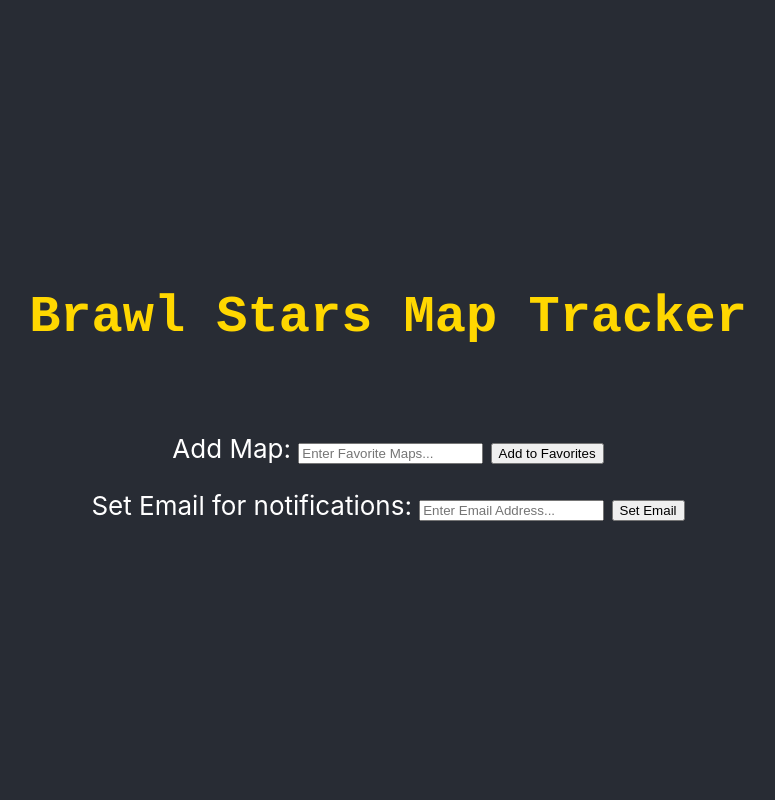
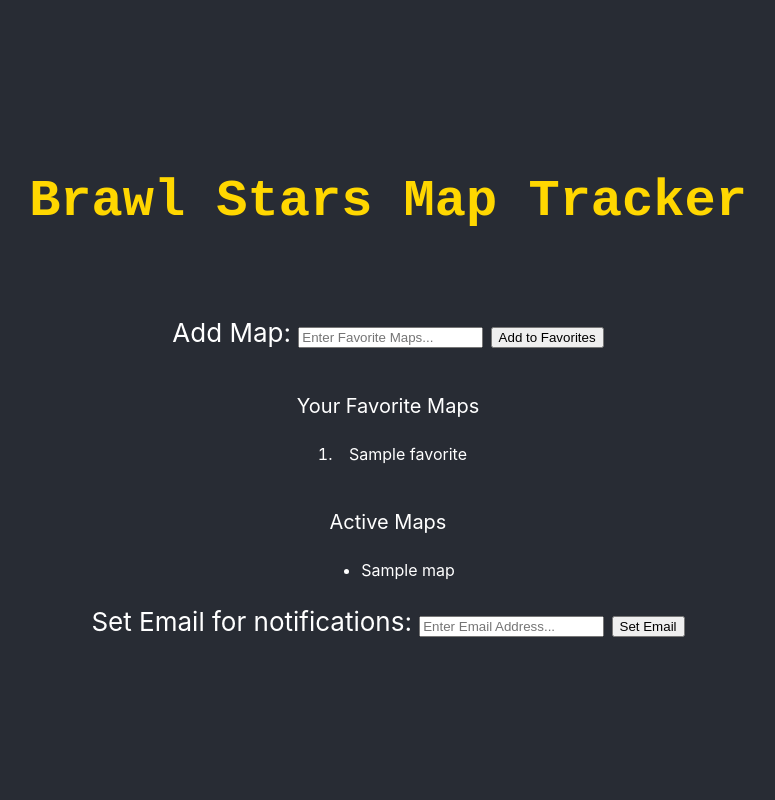
Before and after one commit to robotkid/fp-ia, a Flask app: template templates/index.html in a window 1280 px wide. Shown: the whole page, without its empty margins (252-1027 px from the left). Run offline with Flask 3, Linux system fonts and the light colour scheme; the template is opened without the code that fills it: most values are stand-ins (such as "Sample title", 1, 10 or a date in 2020); parts of the project's set-up code (start-up, migrations or seed data) failed here and were passed over; some libraries are stand-ins or nearby versions.

Commit message:
User can now add favorites to their own account and it is shown on the home page along with the active maps

```diff
--- a/app.py
+++ b/app.py
@@ -50,10 +50,41 @@
              return redirect('/login')
         username = session['username']
         print(f"User logged in: {username}")
-        brawlStarsMapTrackerRegistrationForm=BrawlStarsMapTrackerRegistrationForm()
-        return render_template('index.html',form=brawlStarsMapTrackerRegistrationForm)
-
-
+        con = sqlite3.connect('user1.db')
+        c = con.cursor()
+        c.execute("SELECT map_name FROM favoriteMaps WHERE user_name = ?", (username,))
+        user_favorites = [row[0] for row in c.fetchall()]
+        active_map_names = fetch_active_map_names()
+        print(f"Active maps: {active_map_names}")
+        message = None
+        if request.method == 'POST':
+            map_name = request.form.get('addMaps')
+            print(f"Map entered by user: {map_name}")
+            if map_name:
+                if map_name in active_map_names:
+                    c.execute("SELECT * FROM favoriteMaps WHERE user_name = ? AND map_name = ?", (username, map_name))
+                    if c.fetchone():
+                        message = f"'{map_name}' is already in your favorites."
+                    else:
+                        c.execute("INSERT INTO favoriteMaps (user_name, map_name) VALUES (?, ?)", (username, map_name))
+                        con.commit()
+                        message = f"'{map_name}' has been added to your favorites."
+                        c.execute("SELECT map_name FROM favoriteMaps WHERE user_name = ?", (username,))
+                        user_favorites = [row[0] for row in c.fetchall()]
+                else:
+                    message = f"'{map_name}' is not an active map."
+            else:
+                message = "Please enter a valid map name."
+        con.close()
+        brawlStarsMapTrackerRegistrationForm = BrawlStarsMapTrackerRegistrationForm()
+        return render_template(
+            'index.html',
+            form=brawlStarsMapTrackerRegistrationForm,
+            favorites=user_favorites,
+            active_maps=active_map_names,
+            message=message,
+            username=username
+        )
 
 @app.route('/login', methods=['POST','GET'])
 def login():
@@ -106,41 +137,3 @@
 def successformsubmission():
     name=session.get('name', None)
     return render_template('successformsubmission.html')
-
-# def hello_world():
-#     return render_template("index.html", title="Brawl Stars Map Tracker",
-#                            mapName1a=mapName1a, mapMode1a=mapMode1a,
-#                            mapName1b=mapName1b, mapMode1b=mapMode1b,
-#                            mapName2=mapName2, mapMode2=mapMode2,
-#                            mapName3=mapName3, mapMode3=mapMode3,
-#                            mapName4=mapName4, mapMode4=mapMode4,
-#                            mapName5=mapName5, mapMode5=mapMode5,
-#                            mapName6=mapName6, mapMode6=mapMode6,
-#                            mapName7=mapName7, mapMode7=mapMode7)
-#                            mapName8=mapName8, mapMode8=mapMode8,
-#                            mapName9=mapName9, mapMode9=mapMode9
-
-# mapName1a = response['active'][0]['map']['name']
-# mapMode1a = response['active'][0]['map']['gameMode']['name']
-# print(mapMode1a + ": " + mapName1a);
-# mapName1b = response['active'][1]['map']['name']
-# mapMode1b = response['active'][1]['map']['gameMode']['name']
-# print(mapMode1b + ": " + mapName1b);
-# mapName2 = response['active'][2]['map']['name']
-# mapMode2 = response['active'][2]['map']['gameMode']['name']
-# print(mapMode2 + ": " + mapName2);
-# mapName3 = response['active'][3]['map']['name']
-# mapMode3 = response['active'][3]['map']['gameMode']['name']
-# print(mapMode3 + ": " + mapName3);
-# mapName4 = response['active'][4]['map']['name']
-# mapMode4 = response['active'][4]['map']['gameMode']['name']
-# print(mapMode4 + ": " + mapName4);
-# mapName5 = response['active'][5]['map']['name']
-# mapMode5 = response['active'][5]['map']['gameMode']['name']
-# print(mapMode5 + ": " + mapName5);
-# mapName6 = response['active'][6]['map']['name']
-# mapMode6 = response['active'][6]['map']['gameMode']['name']
-# print(mapMode6 + ": " + mapName6);
-# mapName7 = response['active'][7]['map']['name']
-# mapMode7 = response['active'][7]['map']['gameMode']['name']
-# print(mapMode7 + ": " + mapName7);
--- a/static/main.css
+++ b/static/main.css
@@ -43,3 +43,7 @@
 .small {
     font-size: 0.75rem;
 }
+
+li {
+    font-size: 16px;
+}
--- a/templates/index.html
+++ b/templates/index.html
@@ -8,11 +8,31 @@
             <h1 style="color:gold; font-family:Courier New, monospace;">Brawl Stars Map Tracker</h1>
             <!--source: https://blog.hubspot.com/website/html-text-box -->
             <p>
-                <form>
+                <form method="POST" action="/home">
                     <label for="addMaps">Add Map:</label>
                     <input type="text" id="addMaps" name="addMaps" placeholder="Enter Favorite Maps..." required>
                     <button type="submit">Add to Favorites</button>
                 </form>
+                {% if message %}
+                <p>{{ message }}</p>
+                {% endif %}
+                <div>
+                    <p style="font-size: 20px">Your Favorite Maps</p>
+                    <!--source:https://www.w3schools.com/html/html_lists.asp -->
+                    <ol>
+                        {% for favorite in favorites %}
+                        <li>{{ favorite }}</li>
+                        {% endfor %}
+                    </ol>
+                </div>
+                <div>
+                    <p style="font-size: 20px">Active Maps</p>
+                    <ul>
+                        {% for map in active_maps %}
+                        <li>{{ map }}</li>
+                        {% endfor %}
+                    </ul>
+                </div>
                 <form>
                     <label for="setEmail">Set Email for notifications:</label>
                     <input type="text" id="setEmail" name="setEmail" placeholder="Enter Email Address..." required>
@@ -24,35 +44,3 @@
 </body>
 
 </html>
-         <!-- </p>
-            Current maps:
-            <p>
-            {{mapMode1a}} - {{mapName1a}}
-            </p>
-            <p>
-            {{mapMode1b}} - {{mapName1b}}
-        </p>
-        <p>
-            {{mapMode2}} - {{mapName2}}
-        </p>
-        <p>
-            {{mapMode3}} - {{mapName3}}
-        </p>
-        <p>
-            {{mapMode4}} - {{mapName4}}
-        </p>
-        <p>
-            {{mapMode5}} - {{mapName5}}
-        </p>
-        <p>
-            {{mapMode6}} - {{mapName6}}
-        </p>
-        <p>
-            {{mapMode7}} - {{mapName7}}
-        </p>
-        <p>
-            {{mapMode8}} - {{mapName8}}
-        </p>
-        <p>
-            {{mapMode9}} - {{mapName9}}
-            </p> -->
```
